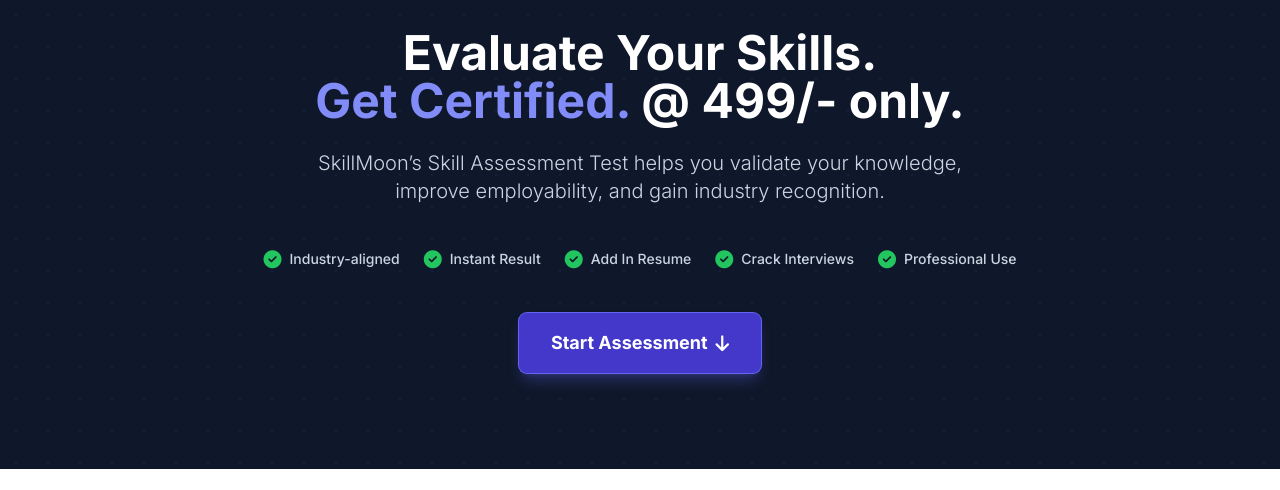
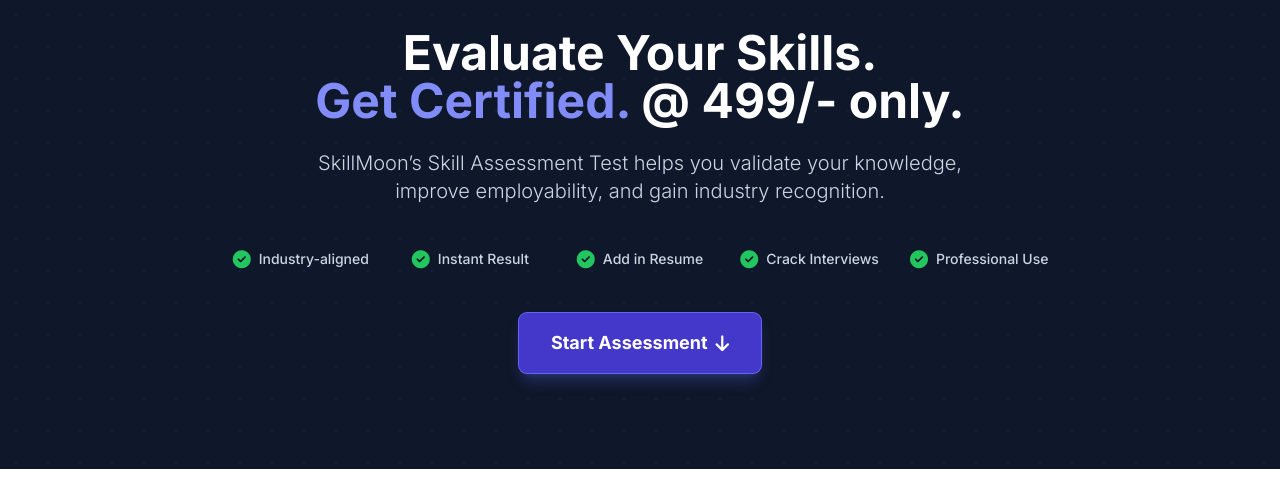
Before and after one commit to skillmooninternational-tech/skillmoon, a plain HTML site: page index.html in a window 1280 px wide. Shown: the part 161-651 px from the top of the page. Drawn offline with nearby package versions, Linux system fonts and the light colour scheme.

Commit message:
Update index.html

```diff
--- a/index.html
+++ b/index.html
@@ -117,23 +117,36 @@
             </p>
 
             <!-- Trust Indicators Hero -->
-            <div class="flex flex-col sm:flex-row gap-6 justify-center text-sm text-slate-300 mb-10 font-medium">
-                <div class="flex items-center justify-center gap-2">
-                    <i class="fa-solid fa-circle-check text-green-500 text-lg"></i> Industry-aligned
+
+<div class="grid grid-cols-2 sm:grid-cols-3 lg:grid-cols-5 gap-4 justify-items-center text-sm text-slate-300 mb-10 font-medium">
+
+    <div class="flex items-center gap-2">
+        <i class="fa-solid fa-circle-check text-green-500 text-lg"></i>
+        <span>Industry-aligned</span>
     </div>
-                <div class="flex items-center justify-center gap-2">
-                    <i class="fa-solid fa-circle-check text-green-500 text-lg"></i> Instant Result
+
+    <div class="flex items-center gap-2">
+        <i class="fa-solid fa-circle-check text-green-500 text-lg"></i>
+        <span>Instant Result</span>
     </div>
-                <div class="flex items-center justify-center gap-2">
-                    <i class="fa-solid fa-circle-check text-green-500 text-lg"></i> Add In Resume
+
+    <div class="flex items-center gap-2">
+        <i class="fa-solid fa-circle-check text-green-500 text-lg"></i>
+        <span>Add in Resume</span>
     </div>
-                <div class="flex items-center justify-center gap-2">
-                    <i class="fa-solid fa-circle-check text-green-500 text-lg"></i> Crack Interviews
+
+    <div class="flex items-center gap-2">
+        <i class="fa-solid fa-circle-check text-green-500 text-lg"></i>
+        <span>Crack Interviews</span>
     </div>
-                <div class="flex items-center justify-center gap-2">
-                    <i class="fa-solid fa-circle-check text-green-500 text-lg"></i> Professional Use
+
+    <div class="flex items-center gap-2">
+        <i class="fa-solid fa-circle-check text-green-500 text-lg"></i>
+        <span>Professional Use</span>
     </div>
+
 </div>
+
 
             <a href="#assessment-form" class="inline-flex items-center justify-center w-full sm:w-auto px-8 py-4 text-lg font-bold text-white bg-brand-primary rounded-lg hover:bg-indigo-600 transition transform hover:-translate-y-1 shadow-lg shadow-indigo-500/30 ring-1 ring-indigo-500">
                 Start Assessment <i class="fa-solid fa-arrow-down ml-2"></i>
```
Lines whose indentation alone changed are shown as unchanged.
